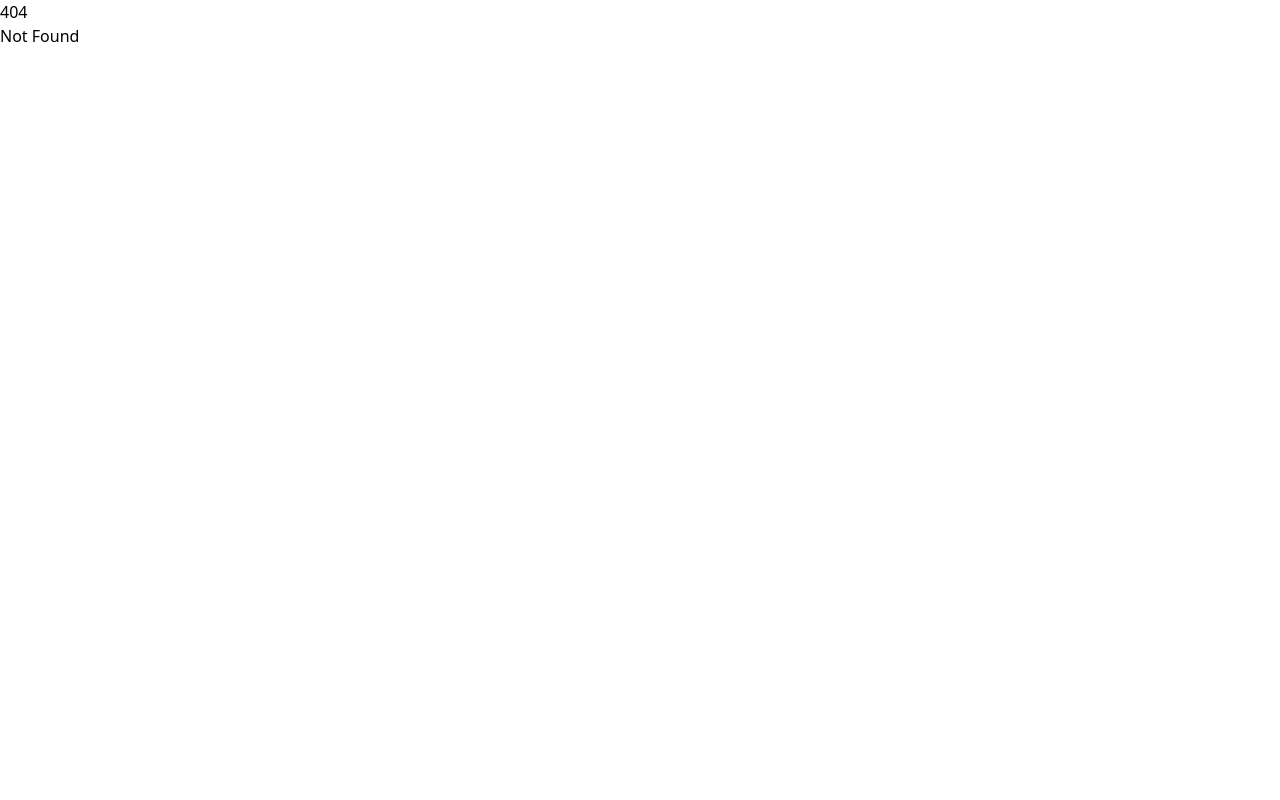
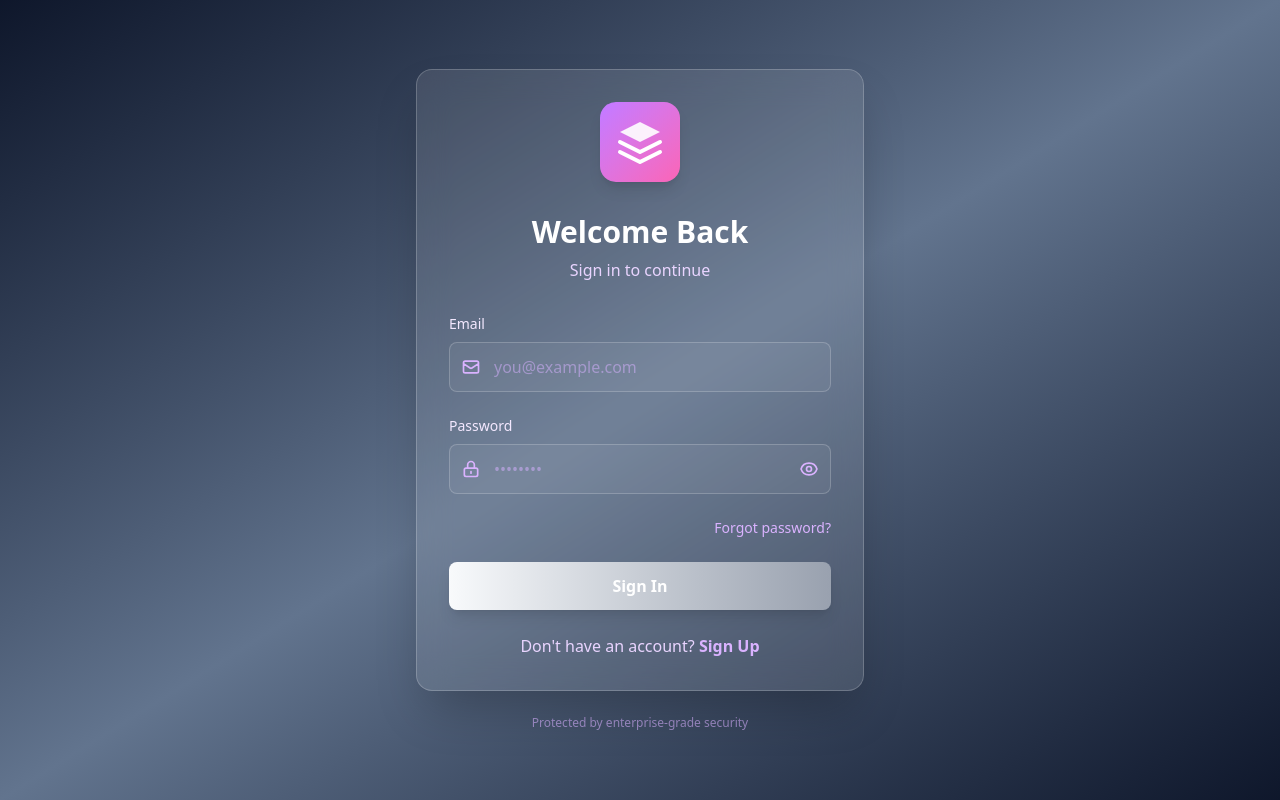
Before and after one commit to Brandon-Gonsales/bill.ai_frontend, a SvelteKit app: page /auth/sign-in in a window 1280 px wide. Before the commit this address had no page. Built offline with nearby package versions, Linux system fonts and the light colour scheme.

Commit message:
add store templatee and donwload file

```diff
--- a/src/lib/components/invoice/templateUploader.svelte
+++ b/src/lib/components/invoice/templateUploader.svelte
@@ -4,6 +4,7 @@
 	import type { TemplateResponse } from '$lib/interfaces/api.interface.js';
 	import { apiService } from '$lib/services/apiService.service';
 	import { alert } from '$lib/utils/alert';
+	import { templateStore } from '$lib/stores/templateStore';
 
 	const dispatch = createEventDispatcher<{
 		templateUploaded: void;
@@ -31,9 +32,8 @@
 		isUploading = true;
 		try {
 			const result = await apiService.uploadTemplate(file);
-			lastUploadResult = result;
+			templateStore.setTemplateData(result);
 			alert('success', `${result.message}`);
-
 			// Emitir evento de template cargado exitosamente
 			dispatch('templateUploaded');
 
@@ -43,7 +43,7 @@
 		} catch (error) {
 			console.error('Error:', error);
 			alert('error', `Error al cargar plantilla`);
-			lastUploadResult = null;
+			templateStore.clear();
 		} finally {
 			isUploading = false;
 		}
@@ -78,17 +78,17 @@
 		</button>
 	</div>
 
-	{#if lastUploadResult}
+	{#if $templateStore.campos_detectados.length > 0}
 		<div class="rounded-lg border border-green-200 bg-green-50 p-3">
 			<p class="mb-2 text-sm font-medium text-green-800">
-				✅ {lastUploadResult.message}
+				✅ {$templateStore.message}
 			</p>
 
-			{#if lastUploadResult.campos_detectados && lastUploadResult.campos_detectados.length > 0}
+			{#if $templateStore.campos_detectados.length > 0}
 				<div>
 					<p class="mb-2 text-xs text-green-700">Campos detectados:</p>
 					<div class="flex flex-wrap gap-1">
-						{#each lastUploadResult.campos_detectados as campo}
+						{#each $templateStore.campos_detectados as campo}
 							<span class="rounded bg-green-100 px-2 py-1 text-xs text-green-800">
 								{campo}
 							</span>
--- a/src/lib/services/apiService.service.ts
+++ b/src/lib/services/apiService.service.ts
@@ -71,7 +71,7 @@ class ApiService {
 			const errorText = await response.text();
 			throw new Error(`Error al procesar facturas: ${errorText}`);
 		}
-
+		console.log(response);
 		return response.blob();
 	}
 
--- /dev/null
+++ b/src/lib/stores/templateStore.ts
@@ -0,0 +1,34 @@
+import { writable } from 'svelte/store';
+
+export interface TemplateData {
+	message: string;
+	campos_detectados: string[];
+}
+
+// Estado inicial
+const initialData: TemplateData = {
+	message: '',
+	campos_detectados: []
+};
+
+// ✅ Creamos un store con métodos personalizados
+function createTemplateStore() {
+	const { subscribe, set, update } = writable<TemplateData>(initialData);
+
+	return {
+		subscribe,
+
+		// 🔹 Establece nuevos datos
+		setTemplateData: (data: TemplateData) => set(data),
+
+		// 🔹 Actualiza sólo los campos detectados
+		updateCampos: (campos: string[]) =>
+			update((current) => ({ ...current, campos_detectados: campos })),
+
+		// 🔹 Limpia completamente el store (restaurar al estado inicial)
+		clear: () => set({ ...initialData })
+	};
+}
+
+// 🏪 Exportamos una única instancia global del store
+export const templateStore = createTemplateStore();
--- a/src/routes/+page.svelte
+++ b/src/routes/+page.svelte
@@ -5,6 +5,7 @@
 	import Modal from '$lib/components/ui/modal.svelte';
 	import { apiService } from '$lib/services/apiService.service';
 	import { addProcessedFile } from '$lib/stores/processedFilesStore';
+	import { templateStore } from '$lib/stores/templateStore';
 	import { alert } from '$lib/utils/alert';
 
 	let selectedFiles: File[] = [];
@@ -20,7 +21,7 @@
 	let userNit = '';
 
 	// Template state
-	let hasTemplate = false;
+	let hasTemplate = $templateStore.campos_detectados.length > 0;
 
 	const handleFilesSelected = (files: File[]) => {
 		selectedFiles = files;
@@ -42,7 +43,7 @@
 		}
 
 		// Si no hay template, mostrar modal
-		if (!hasTemplate) {
+		if ($templateStore.campos_detectados.length <= 0) {
 			showModal = true;
 			return;
 		}
@@ -74,13 +75,15 @@
 			}
 
 			processedFileUrl = URL.createObjectURL(blob);
-			processedFileName = `facturas_procesadas_${new Date().toISOString().slice(0, 19).replace(/:/g, '-')}.xlsx`;
+			console.log('blob: ', blob);
+			processedFileName = `archivo_procesado-${Date.now()}`; // Usar el nombre del archivo del response
 
 			// Agregar al store para persistencia
 			addProcessedFile(blob, selectedFiles);
 
 			alert('success', 'Facturas procesadas exitosamente');
-			//	await apiService.clearTemplate();
+			apiService.clearTemplate();
+			templateStore.clear();
 		} catch (error) {
 			console.error('Error:', error);
 			alert('error', 'Error al procesar facturas');
@@ -135,7 +138,7 @@
 						<div class="flex items-center gap-3">
 							<span class="text-lg">📋</span>
 							<span class="font-medium text-gray-700">Configurar plantilla Excel (opcional)</span>
-							{#if hasTemplate}
+							{#if $templateStore.campos_detectados.length > 0}
 								<span
 									class="rounded-full bg-green-100 px-2 py-1 text-xs font-medium text-green-700"
 								>
--- /dev/null
+++ b/src/routes/auth/sign-in/+page.svelte
@@ -0,0 +1,177 @@
+<script lang="ts">
+	import { goto } from '$app/navigation';
+
+	let isSignIn = true;
+	let showPassword = false;
+	let email = '';
+	let password = '';
+
+	function handleSubmit() {
+		console.log('Submitted:', { email, password, type: isSignIn ? 'signin' : 'signup' });
+	}
+</script>
+
+<div
+	class="flex min-h-screen items-center justify-center bg-gradient-to-br from-slate-900 via-slate-500 to-slate-900 p-4"
+>
+	<div class="w-full max-w-md">
+		<div class="rounded-2xl border border-white/20 bg-white/10 p-8 shadow-2xl backdrop-blur-lg">
+			<!-- Logo -->
+			<div class="mb-8 flex justify-center">
+				<div
+					class="flex h-20 w-20 items-center justify-center rounded-2xl bg-gradient-to-br from-purple-400 to-pink-400 shadow-lg transition-transform hover:scale-105"
+				>
+					<svg viewBox="0 0 24 24" fill="none" class="h-12 w-12">
+						<path d="M12 2L2 7L12 12L22 7L12 2Z" fill="white" opacity="0.9" />
+						<path
+							d="M2 17L12 22L22 17"
+							stroke="white"
+							stroke-width="2"
+							stroke-linecap="round"
+							stroke-linejoin="round"
+						/>
+						<path
+							d="M2 12L12 17L22 12"
+							stroke="white"
+							stroke-width="2"
+							stroke-linecap="round"
+							stroke-linejoin="round"
+						/>
+					</svg>
+				</div>
+			</div>
+
+			<!-- Title -->
+			<h2 class="mb-2 text-center text-3xl font-bold text-white">
+				{isSignIn ? 'Welcome Back' : 'Create Account'}
+			</h2>
+			<p class="mb-8 text-center text-purple-200">
+				{isSignIn ? 'Sign in to continue' : 'Sign up to get started'}
+			</p>
+
+			<!-- Form Fields -->
+			<div class="space-y-6">
+				<!-- Email Input -->
+				<div>
+					<label class="mb-2 block text-sm font-medium text-purple-100"> Email </label>
+					<div class="relative">
+						<svg
+							class="absolute top-1/2 left-3 h-5 w-5 -translate-y-1/2 transform text-purple-300"
+							fill="none"
+							stroke="currentColor"
+							viewBox="0 0 24 24"
+						>
+							<path
+								stroke-linecap="round"
+								stroke-linejoin="round"
+								stroke-width="2"
+								d="M3 8l7.89 5.26a2 2 0 002.22 0L21 8M5 19h14a2 2 0 002-2V7a2 2 0 00-2-2H5a2 2 0 00-2 2v10a2 2 0 002 2z"
+							/>
+						</svg>
+						<input
+							type="email"
+							bind:value={email}
+							class="w-full rounded-lg border border-white/20 bg-white/5 py-3 pr-4 pl-11 text-white placeholder-purple-300/50 transition-all focus:border-transparent focus:ring-2 focus:ring-purple-400 focus:outline-none"
+							placeholder="you@example.com"
+						/>
+					</div>
+				</div>
+
+				<!-- Password Input -->
+				<div>
+					<label class="mb-2 block text-sm font-medium text-purple-100"> Password </label>
+					<div class="relative">
+						<svg
+							class="absolute top-1/2 left-3 h-5 w-5 -translate-y-1/2 transform text-purple-300"
+							fill="none"
+							stroke="currentColor"
+							viewBox="0 0 24 24"
+						>
+							<path
+								stroke-linecap="round"
+								stroke-linejoin="round"
+								stroke-width="2"
+								d="M12 15v2m-6 4h12a2 2 0 002-2v-6a2 2 0 00-2-2H6a2 2 0 00-2 2v6a2 2 0 002 2zm10-10V7a4 4 0 00-8 0v4h8z"
+							/>
+						</svg>
+						<input
+							type={showPassword ? 'text' : 'password'}
+							bind:value={password}
+							class="w-full rounded-lg border border-white/20 bg-white/5 py-3 pr-11 pl-11 text-white placeholder-purple-300/50 transition-all focus:border-transparent focus:ring-2 focus:ring-purple-400 focus:outline-none"
+							placeholder="••••••••"
+						/>
+						<button
+							type="button"
+							on:click={() => (showPassword = !showPassword)}
+							class="absolute top-1/2 right-3 -translate-y-1/2 transform text-purple-300 transition-colors hover:text-white"
+						>
+							{#if showPassword}
+								<svg class="h-5 w-5" fill="none" stroke="currentColor" viewBox="0 0 24 24">
+									<path
+										stroke-linecap="round"
+										stroke-linejoin="round"
+										stroke-width="2"
+										d="M13.875 18.825A10.05 10.05 0 0112 19c-4.478 0-8.268-2.943-9.543-7a9.97 9.97 0 011.563-3.029m5.858.908a3 3 0 114.243 4.243M9.878 9.878l4.242 4.242M9.88 9.88l-3.29-3.29m7.532 7.532l3.29 3.29M3 3l3.59 3.59m0 0A9.953 9.953 0 0112 5c4.478 0 8.268 2.943 9.543 7a10.025 10.025 0 01-4.132 5.411m0 0L21 21"
+									/>
+								</svg>
+							{:else}
+								<svg class="h-5 w-5" fill="none" stroke="currentColor" viewBox="0 0 24 24">
+									<path
+										stroke-linecap="round"
+										stroke-linejoin="round"
+										stroke-width="2"
+										d="M15 12a3 3 0 11-6 0 3 3 0 016 0z"
+									/>
+									<path
+										stroke-linecap="round"
+										stroke-linejoin="round"
+										stroke-width="2"
+										d="M2.458 12C3.732 7.943 7.523 5 12 5c4.478 0 8.268 2.943 9.542 7-1.274 4.057-5.064 7-9.542 7-4.477 0-8.268-2.943-9.542-7z"
+									/>
+								</svg>
+							{/if}
+						</button>
+					</div>
+				</div>
+
+				<!-- Forgot Password -->
+				{#if isSignIn}
+					<div class="flex justify-end">
+						<button
+							type="button"
+							class="text-sm text-purple-300 transition-colors hover:text-purple-200"
+						>
+							Forgot password?
+						</button>
+					</div>
+				{/if}
+
+				<!-- Submit Button -->
+				<button
+					on:click={handleSubmit}
+					class="w-full rounded-lg bg-gradient-to-r from-slate-50 to-gray-400 py-3 font-semibold text-white shadow-lg transition-all hover:scale-[1.02] hover:from-slate-100 hover:to-gray-500"
+				>
+					{isSignIn ? 'Sign In' : 'Sign Up'}
+				</button>
+			</div>
+
+			<!-- Toggle Sign In/Sign Up -->
+			<div class="mt-6 text-center">
+				<p class="text-purple-200">
+					{isSignIn ? "Don't have an account? " : 'Already have an account? '}
+					<button
+						on:click={() => goto('auth/sign-up')}
+						class="font-semibold text-purple-300 transition-colors hover:text-white"
+					>
+						{isSignIn ? 'Sign Up' : 'Sign In'}
+					</button>
+				</p>
+			</div>
+		</div>
+
+		<!-- Footer Note -->
+		<p class="mt-6 text-center text-xs text-purple-300/60">
+			Protected by enterprise-grade security
+		</p>
+	</div>
+</div>
```
